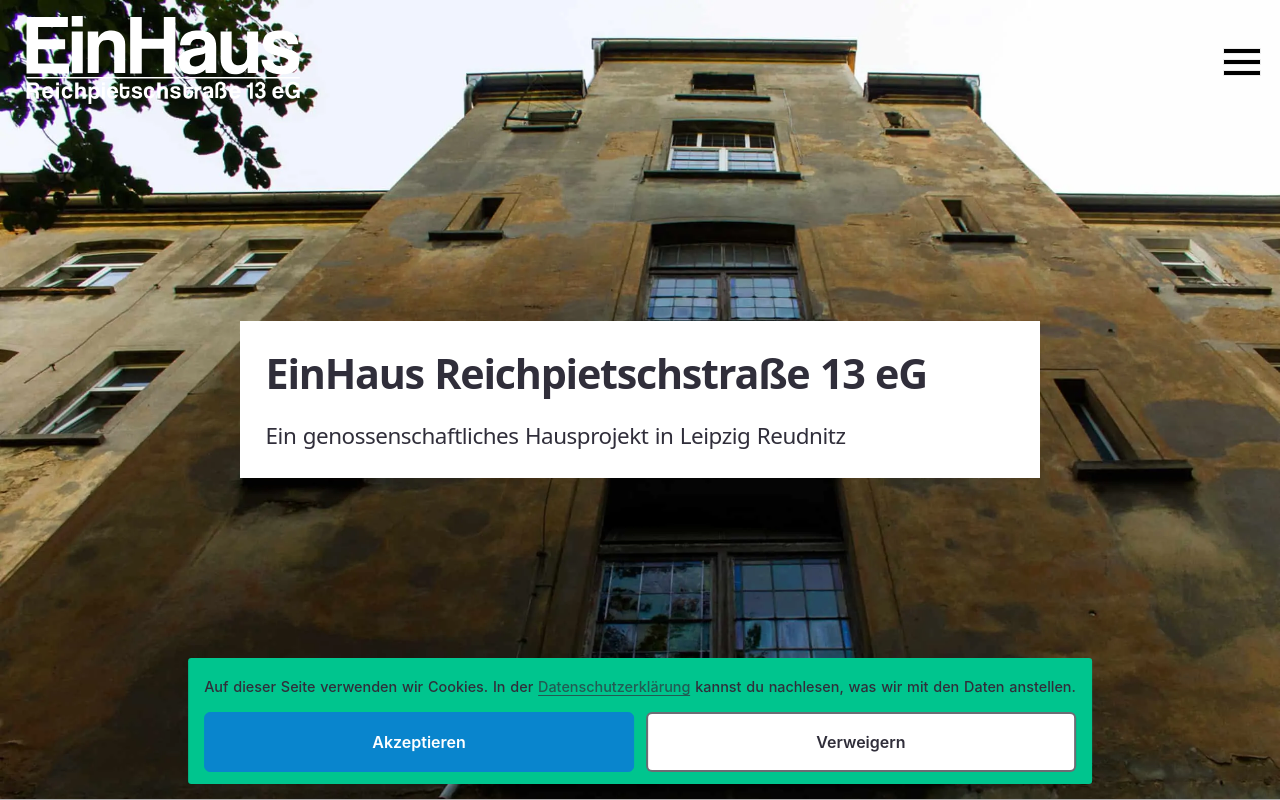
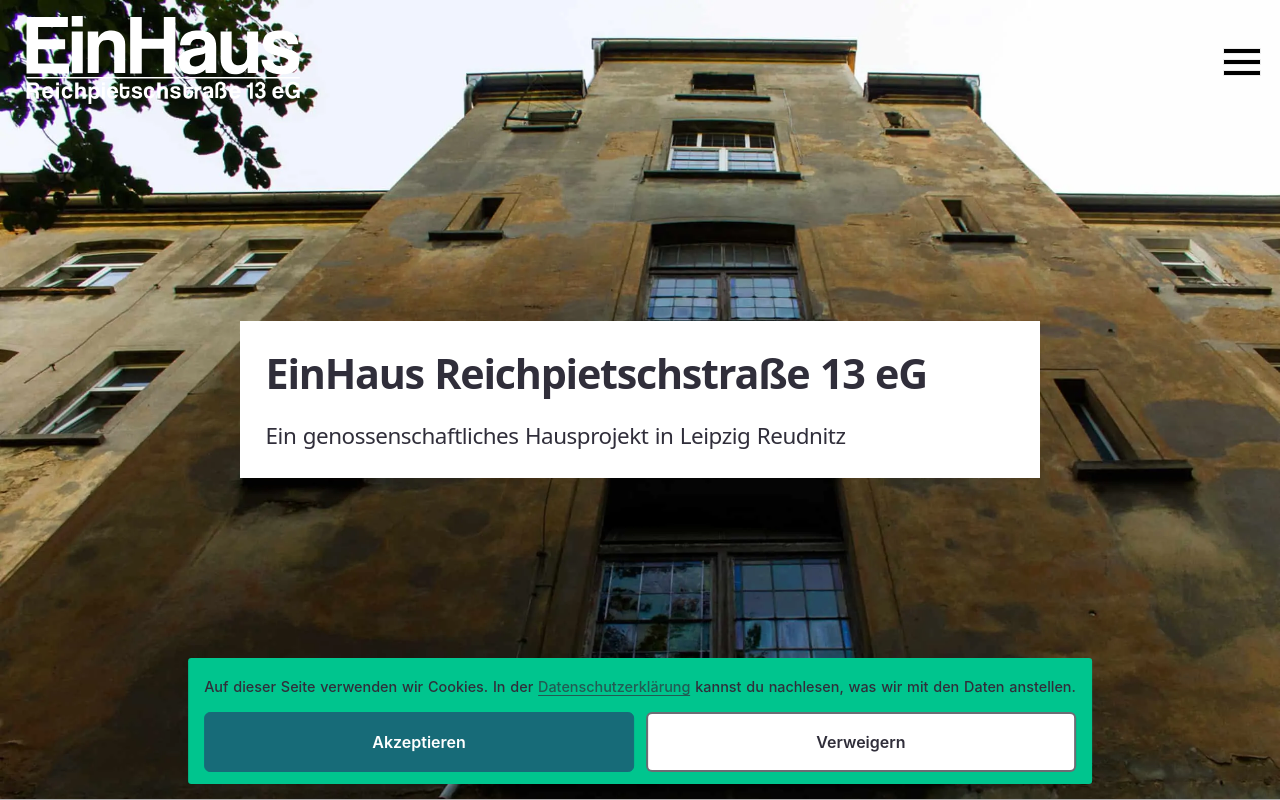
Before and after one commit to 3vincent/einhaus-leipzig, a Nuxt app: page /#bisher in a window 1280 px wide. Shown: the top 800 px of the page. Built offline with nearby package versions, Linux system fonts and the light colour scheme.

Commit message:
style: refine button color tokens

```diff
--- a/app/assets/styles/general/variables.scss
+++ b/app/assets/styles/general/variables.scss
@@ -18,12 +18,12 @@ $xxl: 1920px;
   --main-text-color-light: rgba(237, 237, 237, 1);
   --breadcrumb-color: rgba(0, 0, 0, 0.7);
 
-  // --button-color: rgba(6, 147, 227, 1);
-  --button-color: rgba(9, 133, 205, 1);
-
-  // --button-color-hover: rgba(6, 91, 139, 1);
-  --button-color-hover: rgb(3, 120, 184);
-  --button-color-active: rgba(0, 120, 184, 1);
+  --button-color: #176b78;
+  --button-color-hover: #125966;
+  --button-color-active: #0d4651;
+  --button-focus-ring: rgba(23, 107, 120, 0.24);
+  --button-secondary-border: rgba(48, 70, 73, 0.24);
+  --button-secondary-hover: #f4f7f6;
 
   --warning-severe: rgba(255, 72, 0, 0.815);
   --warning: rgba(255, 165, 0, 1);
```
